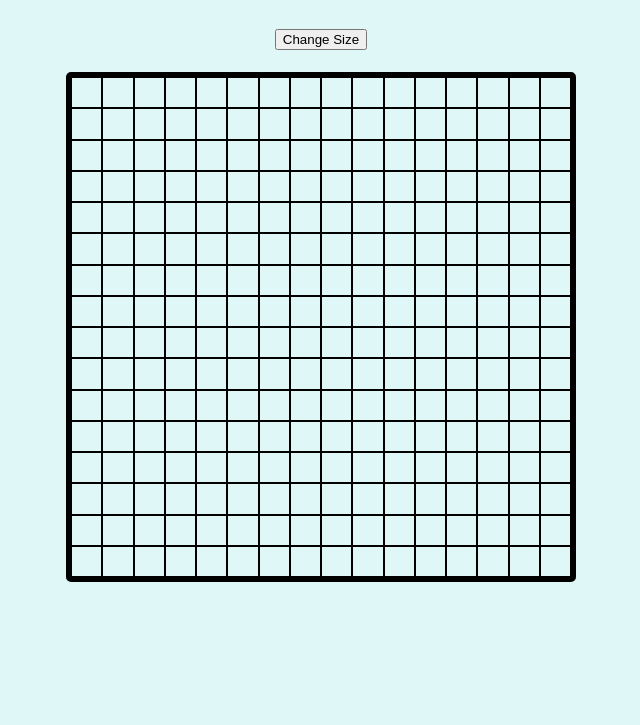
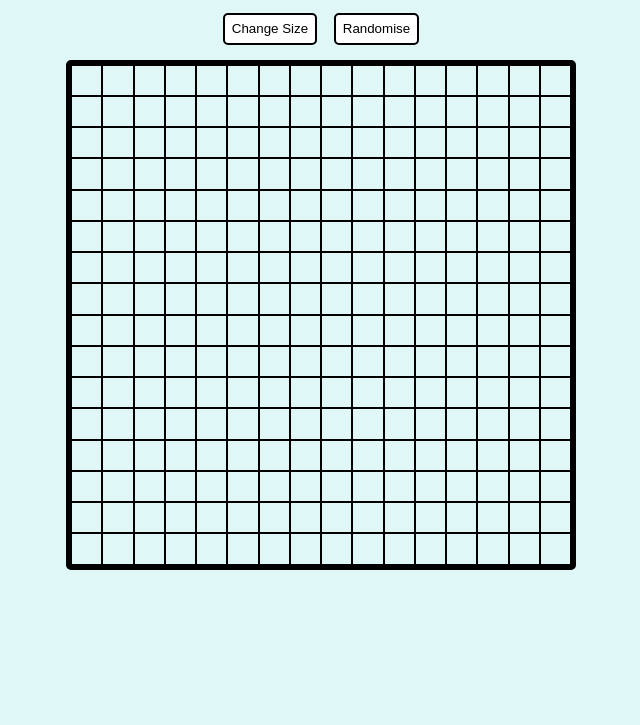
Before and after one commit to Monfang/etch-a-sketch, a plain HTML site: page index.html in a window 1280 px wide. Shown: the part 75-800 px from the top of the page, without its empty margins (319-959 px from the left). Drawn offline with Linux system fonts and the light colour scheme.

Commit message:
Create button to randomise pen colour, default is black

```diff
--- a/css/style.css
+++ b/css/style.css
@@ -11,11 +11,20 @@ body {
 
 /* Adds spacing around the button */
 #buttonDiv {
-  padding: 1em;
+  padding: 0 0 0.5em 0;
 }
 
+/* Button styles */
 .button {
   margin: 0.5em;
+  padding: 0.5em;
+  background-color: white;
+  border: 2px solid black;
+  border-radius: 5px;
+}
+
+.button:hover {
+  background-color: pink;
 }
 
 /* Sets the overall rules for the visual grid box */
@@ -28,8 +37,9 @@ body {
   border: 5px solid black;
   border-radius: 5px;
   margin: auto;
-  align: center;
  }
+
+ /* Sets display for the grids */
 
  :root {
    --columns-row: 2;
@@ -37,9 +47,9 @@ body {
 
  div.grid {
   border: 1px solid #000;
-
 }
 
+/* Mobile */
 @media (max-width: 450px) {
   #container {
     max-width: 300px;
--- a/index.html
+++ b/index.html
@@ -18,14 +18,12 @@
     <div id="bodyContainer">
       <div id="heading"><h1>Etch-A-Sketch</h1></div>
       <div id="buttonDiv">
-        <button class="button" onclick="changeGrid()">Change Size</button></div>
-
+        <button class="button" onclick="changeGrid()">Change Size</button>
+        <button class="button" onclick="getRandomColor()">Randomise</button>
+      </div>
 
       <div id="container"></div>
-
-
     </div>
-
 
     <!-- JavaScript -->
     <script type="text/javascript" src="javascript/script.js"></script>
--- a/javascript/script.js
+++ b/javascript/script.js
@@ -1,3 +1,5 @@
+let brushColor = 'black';
+
 function changeGrid() {
   let promptSize = prompt("How many rows do you want?");
 
@@ -15,16 +17,12 @@ function getRandomColor() {
   for (var i = 0; i < 6; i++) {
     color += letters[Math.floor(Math.random() * 16)];
   }
+  brushColor = color;
   return color;
 }
 
-  //random = getRandomColor();
-  //console.log(random);
 
 function createGrid(numberOfRows) {
-  //let color = random
-  //console.log(color);
-
   var Container = document.getElementById("container");
   Container.innerHTML = '';
 
@@ -37,7 +35,12 @@ function createGrid(numberOfRows) {
     document.getElementById("container").appendChild(div);
 
     div.addEventListener("mouseover", function () {
-      this.style.backgroundColor = getRandomColor();
+      if (brushColor === 'black') {
+        this.style.backgroundColor = brushColor;
+      } else {
+        this.style.backgroundColor = (getRandomColor());
+      }
+
     });
   }
 }
```
